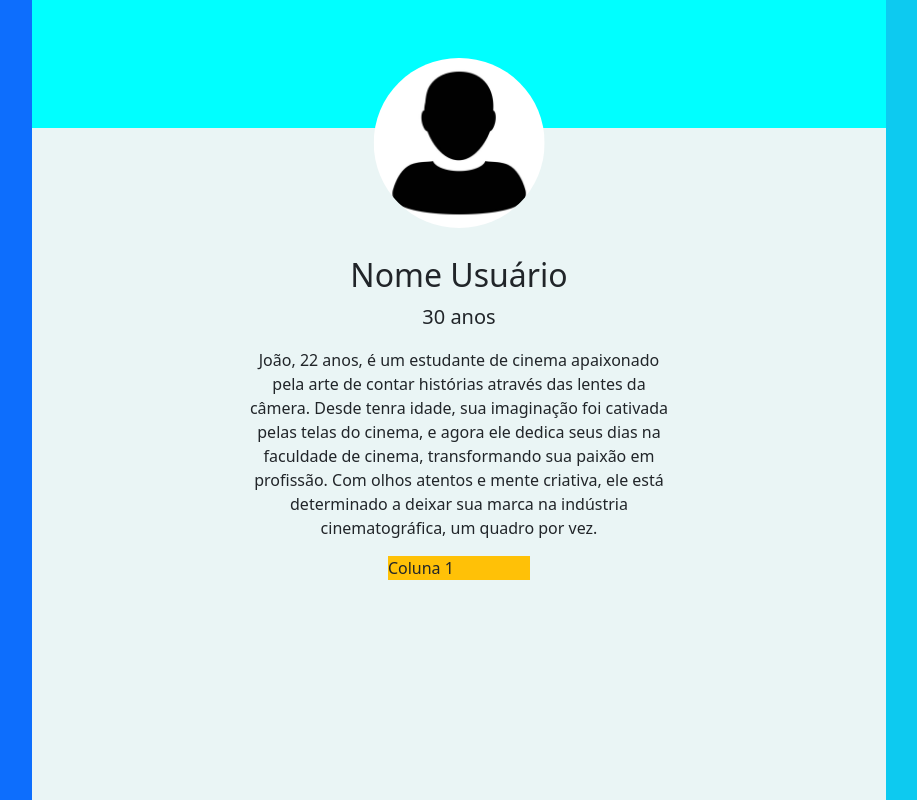
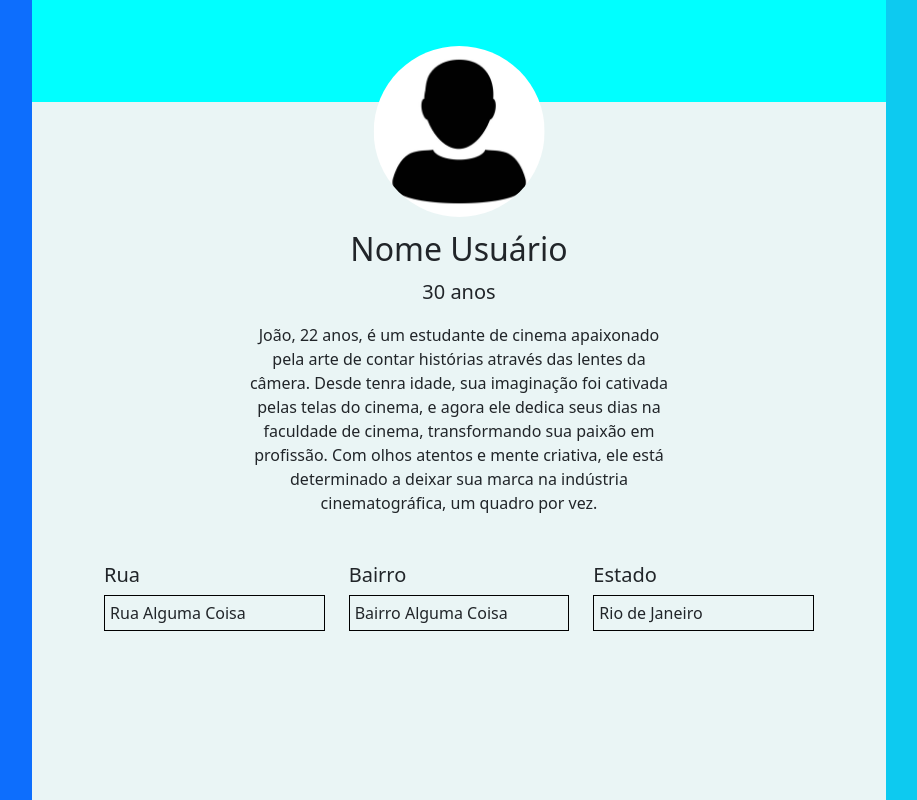
Before and after one commit to briotza/exercicio-sync360, a React (Create React App) app: page / in a window 1280 px wide. Shown: the whole page, without its empty margins (181-1098 px from the left). Built offline with nearby package versions, Linux system fonts and the light colour scheme.

Commit message:
feat: área de endereço

```diff
--- a/src/App.css
+++ b/src/App.css
@@ -9,7 +9,7 @@
 
 .top-profile {
     position: relative;
-    padding-top: 15%;
+    padding-top: 12%;
     background-color: cyan;
     width: 100%;
 }
@@ -28,7 +28,17 @@
 }
 
 .bio {
-    max-width: 500px;
+    max-width: 100%;
     margin: 0 auto;
     word-wrap: break-word;
 }
+
+.endereco {
+    width: 100%;
+    padding-inline: 7%;
+}
+
+.endereco p {
+    border: 1px solid black;
+    padding: 5px;
+}
--- a/src/Profile.js
+++ b/src/Profile.js
@@ -6,7 +6,7 @@ function Profile({ profile }) {
     return (
         <div className="d-flex flex-column align-items-center">
             <div className='col-md-4 text-center top-profile'>
-                <img src={profileImage} alt='user-image' className='top-profile-img'/>
+                <img src={profileImage} alt='user-image' className='top-profile-img' />
             </div>
             <div className='col-md-6 user-info'>
                 <div className='card-body text-center'>
@@ -15,8 +15,20 @@ function Profile({ profile }) {
                     <p className='bio'>João, 22 anos, é um estudante de cinema apaixonado pela arte de contar histórias através das lentes da câmera. Desde tenra idade, sua imaginação foi cativada pelas telas do cinema, e agora ele dedica seus dias na faculdade de cinema, transformando sua paixão em profissão. Com olhos atentos e mente criativa, ele está determinado a deixar sua marca na indústria cinematográfica, um quadro por vez.</p>
                 </div>
             </div>
-            <div className='col-md-2 bg-warning mt-3'>
-                <span>Coluna 1</span>
+            <div className='row mt-5 endereco'>
+                <div className='col-md-4'>
+                    <h5>Rua</h5>
+                    <p>Rua Alguma Coisa</p>
+                </div>
+                <div className='col-md-4'>
+                    <h5>Bairro</h5>
+                    <p>Bairro Alguma Coisa</p>
+                </div>
+                <div className='col-md-4'>
+                    <h5>Estado</h5>
+                    <p>Rio de Janeiro</p>
+                </div>
+
             </div>
         </div>
     )
```
